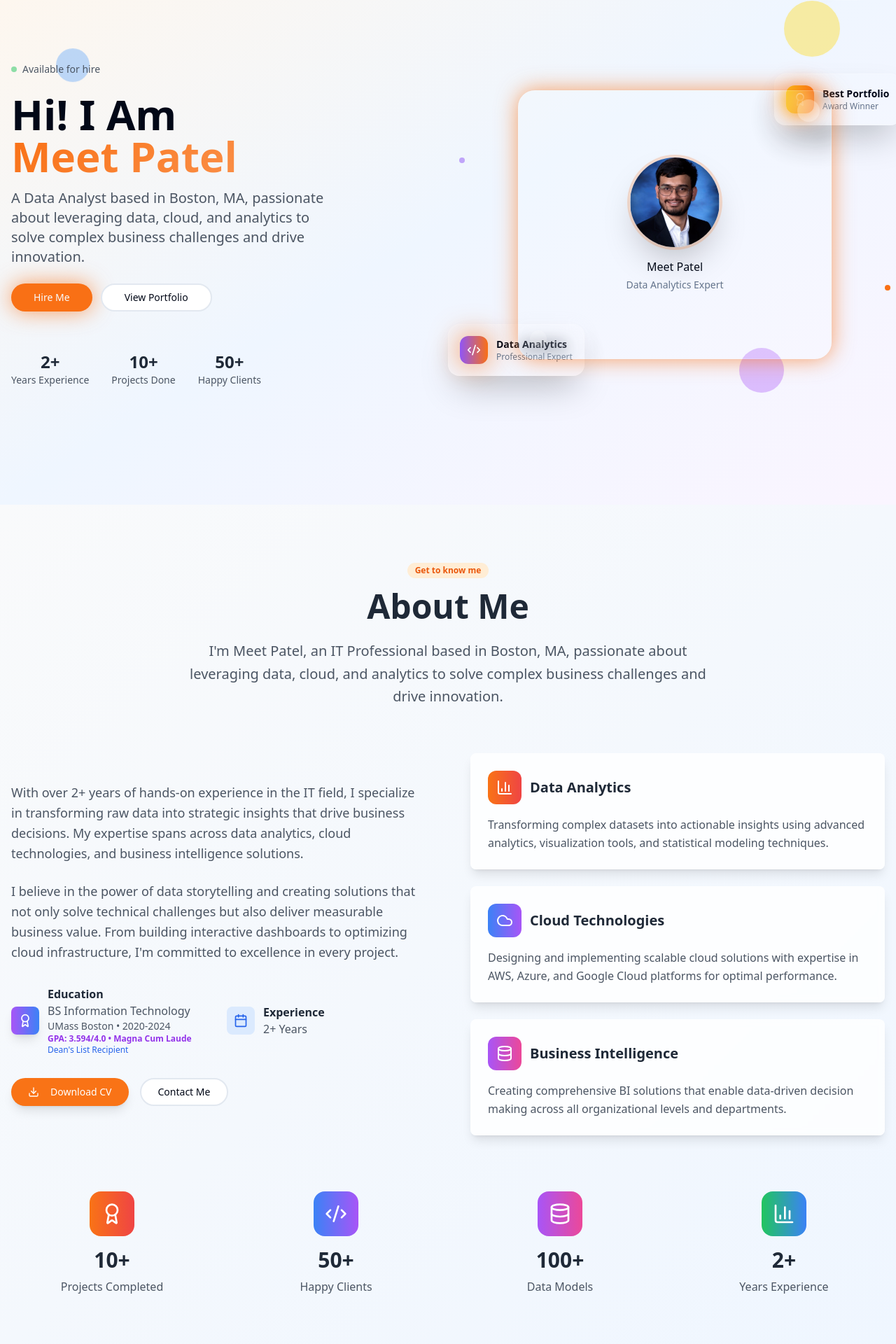
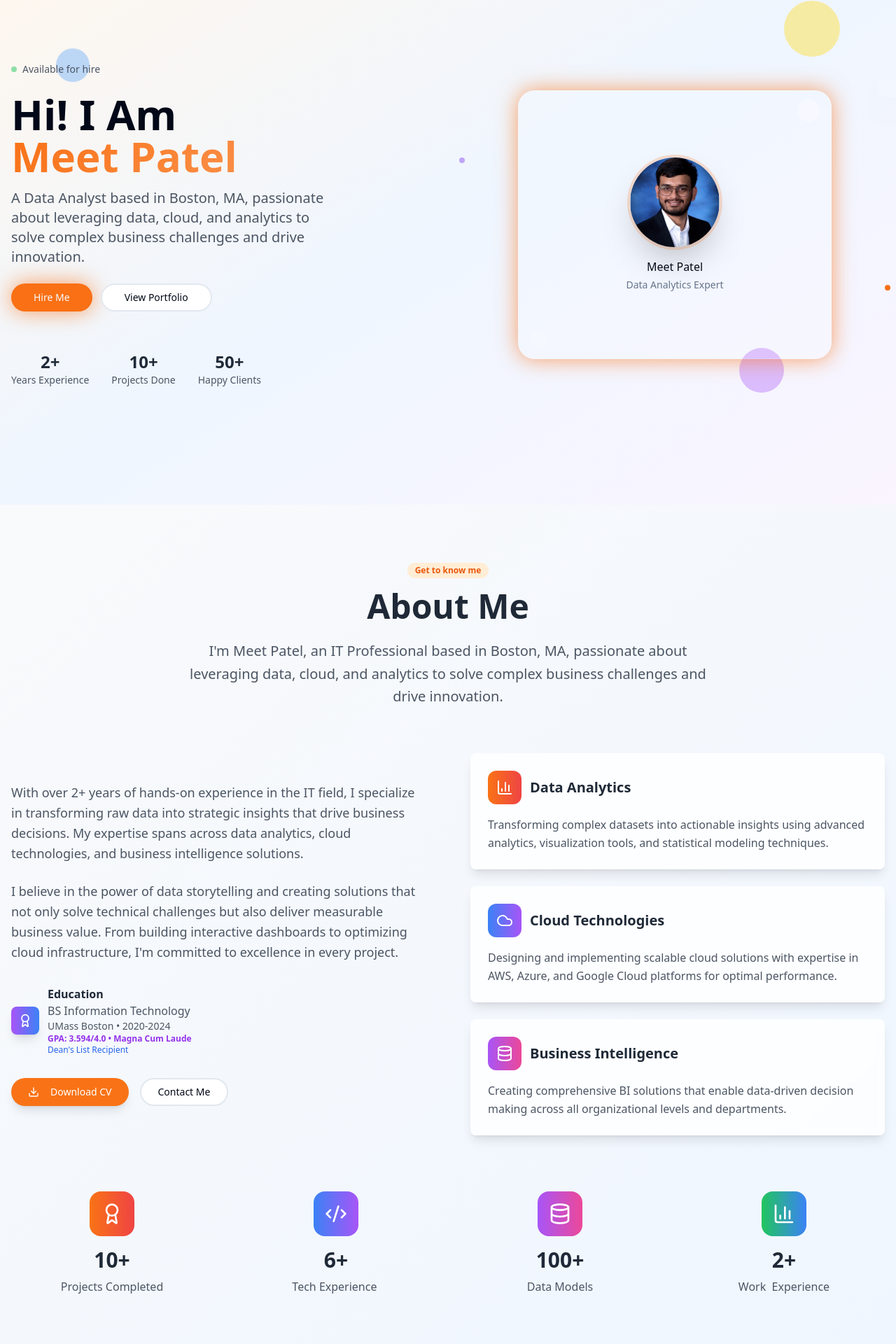
Before and after one commit to patelmeet1011/patel-portfolio-showcase, a React (Vite) app: page / in a window 1280 px wide. Shown: the part 79-1999 px from the top of the page at 70% size. Built offline with nearby package versions, Linux system fonts and the light colour scheme.

Commit message:
Visual edit in Lovable
Edited UI in Lovable

```diff
--- a/src/components/About.tsx
+++ b/src/components/About.tsx
@@ -1,13 +1,10 @@
-
 import React from 'react';
 import { Card } from '@/components/ui/card';
 import { Badge } from '@/components/ui/badge';
 import { Button } from '@/components/ui/button';
 import { MapPin, Calendar, Award, Code2, Database, Cloud, BarChart3, Download } from 'lucide-react';
-
 const About = () => {
-  return (
-    <section id="about" className="py-20 bg-gradient-to-br from-gray-50 to-blue-50">
+  return <section id="about" className="py-20 bg-gradient-to-br from-gray-50 to-blue-50">
       <div className="container mx-auto px-4">
         {/* Header */}
         <div className="text-center mb-16">
@@ -53,15 +50,7 @@ const About = () => {
                 </div>
               </div>
 
-              <div className="flex items-center space-x-3">
-                <div className="w-10 h-10 bg-blue-100 rounded-lg flex items-center justify-center">
-                  <Calendar className="w-5 h-5 text-blue-600" />
-                </div>
-                <div>
-                  <p className="font-semibold text-gray-800">Experience</p>
-                  <p className="text-gray-600">2+ Years</p>
-                </div>
-              </div>
+
             </div>
 
             {/* CTA Buttons */}
@@ -134,8 +123,8 @@ const About = () => {
             <div className="w-16 h-16 bg-gradient-to-r from-blue-500 to-purple-500 rounded-2xl flex items-center justify-center mx-auto mb-4">
               <Code2 className="w-8 h-8 text-white" />
             </div>
-            <div className="text-3xl font-bold text-gray-800 mb-2">50+</div>
-            <div className="text-gray-600">Happy Clients</div>
+            <div className="text-3xl font-bold text-gray-800 mb-2">6+</div>
+            <div className="text-gray-600">Tech Experience </div>
           </div>
 
           <div className="text-center">
@@ -151,12 +140,10 @@ const About = () => {
               <BarChart3 className="w-8 h-8 text-white" />
             </div>
             <div className="text-3xl font-bold text-gray-800 mb-2">2+</div>
-            <div className="text-gray-600">Years Experience</div>
+            <div className="text-gray-600">Work  Experience</div>
           </div>
         </div>
       </div>
-    </section>
-  );
+    </section>;
 };
-
 export default About;
--- a/src/components/Contact.tsx
+++ b/src/components/Contact.tsx
@@ -1,11 +1,9 @@
-
 import React, { useState } from 'react';
 import { Card } from '@/components/ui/card';
 import { Button } from '@/components/ui/button';
 import { Input } from '@/components/ui/input';
 import { Textarea } from '@/components/ui/textarea';
 import { useToast } from '@/hooks/use-toast';
-
 const Contact = () => {
   const [formData, setFormData] = useState({
     name: '',
@@ -13,26 +11,29 @@ const Contact = () => {
     subject: '',
     message: ''
   });
-  const { toast } = useToast();
-
+  const {
+    toast
+  } = useToast();
   const handleSubmit = (e: React.FormEvent) => {
     e.preventDefault();
     toast({
       title: "Message Sent!",
-      description: "Thank you for your message. I'll get back to you soon.",
+      description: "Thank you for your message. I'll get back to you soon."
     });
-    setFormData({ name: '', email: '', subject: '', message: '' });
+    setFormData({
+      name: '',
+      email: '',
+      subject: '',
+      message: ''
+    });
   };
-
   const handleChange = (e: React.ChangeEvent<HTMLInputElement | HTMLTextAreaElement>) => {
     setFormData(prev => ({
       ...prev,
       [e.target.name]: e.target.value
     }));
   };
-
-  return (
-    <section id="contact" className="py-20 bg-white">
+  return <section id="contact" className="py-20 bg-white">
       <div className="container mx-auto px-4">
         <div className="text-center mb-16">
           <h2 className="text-4xl font-bold text-gray-800 mb-4">
@@ -58,26 +59,17 @@ const Contact = () => {
             <div className="space-y-6">
               <Card className="p-6">
                 <h4 className="font-semibold text-gray-800 mb-2">Email</h4>
-                <p className="text-gray-600">meet.patel@email.com</p>
+                <p className="text-gray-600">patelmeet1348@gmail.com </p>
               </Card>
 
-              <Card className="p-6">
-                <h4 className="font-semibold text-gray-800 mb-2">Phone</h4>
-                <p className="text-gray-600">+1 (555) 123-4567</p>
-              </Card>
 
-              <Card className="p-6">
-                <h4 className="font-semibold text-gray-800 mb-2">Location</h4>
-                <p className="text-gray-600">New York, NY, USA</p>
-              </Card>
+
+
             </div>
 
             <div className="bg-orange-50 p-6 rounded-2xl">
               <h4 className="font-semibold text-gray-800 mb-2">Quick Response Time</h4>
-              <p className="text-gray-600 text-sm">
-                I typically respond to messages within 24 hours. For urgent inquiries,
-                feel free to call me directly.
-              </p>
+              <p className="text-gray-600 text-sm">I typically respond to messages within 24 hours. For urgent inquiries, feel free to email me directly.</p>
             </div>
           </div>
 
@@ -89,26 +81,13 @@ const Contact = () => {
                   <label className="block text-sm font-medium text-gray-700 mb-2">
                     Your Name
                   </label>
-                  <Input
-                    name="name"
-                    value={formData.name}
-                    onChange={handleChange}
-                    placeholder="John Doe"
-                    required
-                  />
+                  <Input name="name" value={formData.name} onChange={handleChange} placeholder="John Doe" required />
                 </div>
                 <div>
                   <label className="block text-sm font-medium text-gray-700 mb-2">
                     Email Address
                   </label>
-                  <Input
-                    name="email"
-                    type="email"
-                    value={formData.email}
-                    onChange={handleChange}
-                    placeholder="john@example.com"
-                    required
-                  />
+                  <Input name="email" type="email" value={formData.email} onChange={handleChange} placeholder="john@example.com" required />
                 </div>
               </div>
 
@@ -116,41 +95,23 @@ const Contact = () => {
                 <label className="block text-sm font-medium text-gray-700 mb-2">
                   Subject
                 </label>
-                <Input
-                  name="subject"
-                  value={formData.subject}
-                  onChange={handleChange}
-                  placeholder="Project Discussion"
-                  required
-                />
+                <Input name="subject" value={formData.subject} onChange={handleChange} placeholder="Project Discussion" required />
               </div>
 
               <div>
                 <label className="block text-sm font-medium text-gray-700 mb-2">
                   Message
                 </label>
-                <Textarea
-                  name="message"
-                  value={formData.message}
-                  onChange={handleChange}
-                  rows={6}
-                  placeholder="Tell me about your project..."
-                  required
-                />
+                <Textarea name="message" value={formData.message} onChange={handleChange} rows={6} placeholder="Tell me about your project..." required />
               </div>
 
-              <Button
-                type="submit"
-                className="w-full bg-orange-500 hover:bg-orange-600 py-3"
-              >
+              <Button type="submit" className="w-full bg-orange-500 hover:bg-orange-600 py-3">
                 Send Message
               </Button>
             </form>
           </Card>
         </div>
       </div>
-    </section>
-  );
+    </section>;
 };
-
 export default Contact;
--- a/src/components/Hero.tsx
+++ b/src/components/Hero.tsx
@@ -1,15 +1,11 @@
-
 import React, { useState } from 'react';
 import { Button } from '@/components/ui/button';
 import { Badge } from '@/components/ui/badge';
 import { Switch } from '@/components/ui/switch';
 import { Moon, Sun, Award, Code2 } from 'lucide-react';
-
 const Hero = () => {
   const [isDarkMode, setIsDarkMode] = useState(false);
-
-  return (
-    <section id="home" className="min-h-screen flex items-center relative overflow-hidden">
+  return <section id="home" className="min-h-screen flex items-center relative overflow-hidden">
       {/* Background Gradient */}
       <div className="absolute inset-0 bg-gradient-to-br from-orange-50 via-blue-50 to-purple-50"></div>
 
@@ -21,11 +17,7 @@ const Hero = () => {
       {/* Theme Toggle */}
       <div className="absolute top-8 right-8 flex items-center space-x-2 bg-white/20 backdrop-blur-md rounded-full p-3">
         <Sun className="h-4 w-4 text-yellow-500" />
-        <Switch
-          checked={isDarkMode}
-          onCheckedChange={setIsDarkMode}
-          className="data-[state=checked]:bg-slate-800"
-        />
+        <Switch checked={isDarkMode} onCheckedChange={setIsDarkMode} className="data-[state=checked]:bg-slate-800" />
         <Moon className="h-4 w-4 text-slate-600" />
       </div>
 
@@ -85,15 +77,13 @@ const Hero = () => {
             <div className="w-full max-w-md mx-auto h-96 bg-gradient-to-br from-primary/10 to-accent/10 rounded-3xl shadow-2xl flex items-center justify-center relative overflow-hidden hover-lift glass-effect animate-glow">
               {/* Decorative circles inside card */}
               <div className="absolute top-4 right-4 w-8 h-8 bg-white/30 rounded-full animate-float"></div>
-              <div className="absolute bottom-4 left-4 w-6 h-6 bg-white/20 rounded-full animate-float" style={{animationDelay: '1s'}}></div>
+              <div className="absolute bottom-4 left-4 w-6 h-6 bg-white/20 rounded-full animate-float" style={{
+              animationDelay: '1s'
+            }}></div>
 
               <div className="text-center z-10">
                 <div className="w-32 h-32 rounded-full mx-auto mb-4 overflow-hidden shadow-2xl ring-4 ring-primary/20 hover-scale">
-                  <img
-                    src="/lovable-uploads/eb8c85a5-cc25-44c1-802d-330e20a9070b.png"
-                    alt="Meet Patel - Data Analyst"
-                    className="w-full h-full object-cover"
-                  />
+                  <img src="/lovable-uploads/eb8c85a5-cc25-44c1-802d-330e20a9070b.png" alt="Meet Patel - Data Analyst" className="w-full h-full object-cover" />
                 </div>
                 <p className="text-foreground font-medium">Meet Patel</p>
                 <p className="text-muted-foreground text-sm mt-1">Data Analytics Expert</p>
@@ -103,29 +93,11 @@ const Hero = () => {
 
           {/* Floating Awards Badge */}
           <div className="absolute -top-6 -right-6 bg-card rounded-2xl p-4 shadow-2xl border border-border hover-lift glass-effect animate-scale-in">
-            <div className="flex items-center space-x-3">
-              <div className="w-10 h-10 bg-gradient-to-r from-yellow-400 to-primary rounded-xl flex items-center justify-center animate-glow">
-                <Award className="w-5 h-5 text-white" />
-              </div>
-              <div>
-                <div className="text-sm font-bold text-card-foreground">Best Portfolio</div>
-                <div className="text-xs text-muted-foreground">Award Winner</div>
-              </div>
-            </div>
+
           </div>
 
           {/* Floating Tech Badge */}
-          <div className="absolute -bottom-6 -left-6 bg-card rounded-2xl p-4 shadow-2xl border border-border hover-lift glass-effect animate-scale-in" style={{animationDelay: '0.3s'}}>
-            <div className="flex items-center space-x-3">
-              <div className="w-10 h-10 bg-gradient-to-r from-accent to-primary rounded-xl flex items-center justify-center animate-glow" style={{animationDelay: '1s'}}>
-                <Code2 className="w-5 h-5 text-white" />
-              </div>
-              <div>
-                <div className="text-sm font-bold text-card-foreground">Data Analytics</div>
-                <div className="text-xs text-muted-foreground">Professional Expert</div>
-              </div>
-            </div>
-          </div>
+
 
           {/* Additional floating elements */}
           <div className="absolute top-1/2 -right-4 transform -translate-y-1/2">
@@ -139,8 +111,6 @@ const Hero = () => {
           </div>
         </div>
       </div>
-    </section>
-  );
+    </section>;
 };
-
 export default Hero;
```
